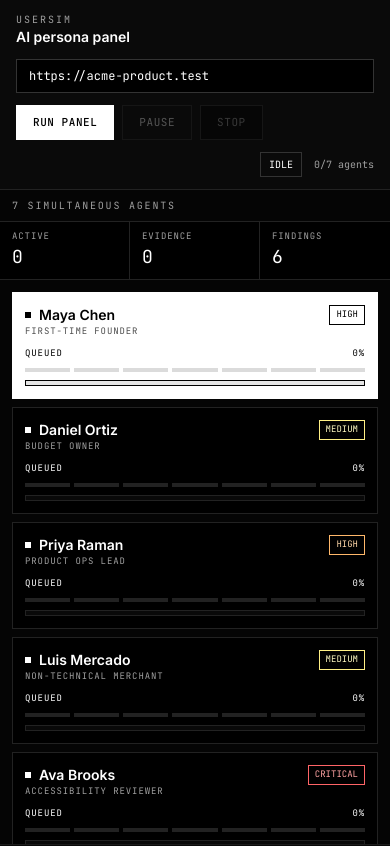
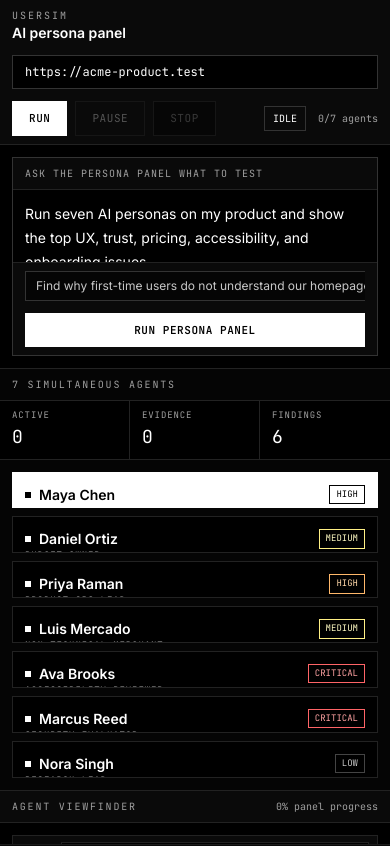
Before and after one commit to MianMMajid/StressBot, a Next.js app: page / in a window 390 px wide. Shown: the top 846 px of the page. Built offline with nearby package versions, Linux system fonts and the light colour scheme.

Commit message:
Add chat-first responsive demo layout

```diff
--- a/components/AgentViewfinder.tsx
+++ b/components/AgentViewfinder.tsx
@@ -47,13 +47,13 @@ export function AgentViewfinder({
 
   return (
     <div
-      className={`flex h-full min-h-[360px] flex-col border border-[#222222] bg-black ${
+      className={`flex h-full min-h-[340px] flex-col border border-[#222222] bg-black ${
         frozen ? "opacity-80" : ""
       }`}
     >
       <ChromeBar url={targetUrl} />
       <div className="grid min-h-0 flex-1 grid-cols-1 lg:grid-cols-[1fr_320px]">
-        <div className="relative min-h-[300px] overflow-hidden border-b border-[#222222] bg-[#050505] p-4 lg:border-b-0 lg:border-r">
+        <div className="relative min-h-[300px] overflow-hidden border-b border-[#222222] bg-[#050505] p-3 sm:p-4 lg:border-b-0 lg:border-r">
           <div
             className={`pointer-events-none absolute inset-x-0 top-0 h-20 border-y border-white/20 bg-white/5 ${
               running ? "live-scanline" : ""
@@ -119,7 +119,7 @@ export function AgentViewfinder({
               </div>
             </div>
 
-            <div className="grid flex-1 grid-rows-[auto_1fr_auto] gap-4 p-4">
+            <div className="grid flex-1 grid-rows-[auto_1fr_auto] gap-4 p-3 sm:p-4">
               <div className="grid grid-cols-3 gap-2">
                 {["Hero", "Proof", "Action"].map((label, index) => (
                   <div
@@ -142,7 +142,7 @@ export function AgentViewfinder({
                 <div className="border border-[#222222] bg-black p-4 text-sm leading-6 text-white">
                   {agent.browserScene}
                 </div>
-                <div className="grid grid-cols-3 gap-2">
+                <div className="grid grid-cols-1 gap-2 sm:grid-cols-3">
                   <div className="border border-[#222222] bg-black p-3">
                     <div className="mb-1 font-mono text-[9px] uppercase text-[#A0A0A0]">
                       Friction
--- a/components/UserSimApp.tsx
+++ b/components/UserSimApp.tsx
@@ -1,5 +1,6 @@
 "use client";
 
+import { useState } from "react";
 import { useSimulationEngine } from "@/hooks/useSimulationEngine";
 import { AgentViewfinder } from "@/components/AgentViewfinder";
 import { TelemetryTerminal } from "@/components/TelemetryTerminal";
@@ -17,7 +18,16 @@ const severityTone = {
   low: "border-[#444444] text-[#C8C8C8]",
 };
 
+const suggestedPrompts = [
+  "Find why first-time users do not understand our homepage.",
+  "Review pricing and tell me what blocks a budget owner.",
+  "Test this like an enterprise security buyer before signup.",
+];
+
 export function UserSimApp() {
+  const [chatPrompt, setChatPrompt] = useState(
+    "Run seven AI personas on my product and show the top UX, trust, pricing, accessibility, and onboarding issues."
+  );
   const {
     phase,
     targetUrl,
@@ -58,10 +68,20 @@ export function UserSimApp() {
     0
   );
 
+  const submitChatRun = () => {
+    const possibleUrl = chatPrompt.match(/https?:\/\/[^\s]+/)?.[0];
+    if (possibleUrl && phase !== "RUNNING") {
+      setTargetUrl(possibleUrl);
+    }
+    if (runEnabled) {
+      run();
+    }
+  };
+
   return (
-    <div className="flex min-h-[100dvh] flex-col bg-[#000000] text-white">
-      <header className="flex shrink-0 flex-wrap items-center gap-3 border-b border-[#222222] bg-[#0A0A0A] px-4 py-3">
-        <div className="flex min-w-[180px] flex-col">
+    <div className="flex min-h-[100dvh] flex-col overflow-hidden bg-[#000000] text-white">
+      <header className="flex shrink-0 flex-wrap items-center gap-3 border-b border-[#222222] bg-[#0A0A0A] px-3 py-2 sm:px-4 sm:py-3">
+        <div className="flex min-w-[150px] flex-col">
           <span className="font-mono text-[10px] uppercase tracking-[0.2em] text-[#A0A0A0]">
             UserSim
           </span>
@@ -70,7 +90,7 @@ export function UserSimApp() {
           </span>
         </div>
 
-        <div className="flex min-w-[240px] flex-1 items-center gap-2">
+        <div className="flex min-w-[220px] flex-1 items-center gap-2">
           <label className="sr-only" htmlFor="target-url">
             Target URL
           </label>
@@ -92,11 +112,11 @@ export function UserSimApp() {
         <div className="flex items-center gap-2">
           <button
             type="button"
-            onClick={run}
+            onClick={submitChatRun}
             disabled={!runEnabled}
             className="border border-white bg-white px-4 py-2 font-mono text-[11px] font-medium uppercase tracking-wider text-black transition-colors hover:bg-[#EAEAEA] disabled:cursor-not-allowed disabled:opacity-30"
           >
-            Run Panel
+            Run
           </button>
           <button
             type="button"
@@ -135,8 +155,59 @@ export function UserSimApp() {
         </div>
       </header>
 
-      <main className="grid min-h-0 flex-1 grid-cols-1 xl:grid-cols-[320px_1fr_380px]">
-        <aside className="flex min-h-[260px] flex-col border-b border-[#222222] bg-[#050505] xl:min-h-0 xl:border-b-0 xl:border-r">
+      <section className="shrink-0 border-b border-[#222222] bg-black px-3 py-3 sm:px-4">
+        <form
+          className="mx-auto grid max-w-6xl gap-3"
+          onSubmit={(event) => {
+            event.preventDefault();
+            submitChatRun();
+          }}
+        >
+          <div className="flex items-start gap-3">
+            <div className="mt-1 hidden h-7 w-7 shrink-0 border border-white bg-white text-center font-mono text-[10px] font-bold leading-7 text-black sm:block">
+              AI
+            </div>
+            <div className="min-w-0 flex-1 border border-[#333333] bg-[#0A0A0A]">
+              <div className="border-b border-[#222222] px-3 py-2 font-mono text-[10px] uppercase tracking-widest text-[#A0A0A0]">
+                Ask the persona panel what to test
+              </div>
+              <textarea
+                value={chatPrompt}
+                onChange={(event) => setChatPrompt(event.target.value)}
+                disabled={phase === "RUNNING"}
+                rows={2}
+                className="block max-h-28 min-h-16 w-full resize-none bg-black px-3 py-3 text-sm leading-6 text-white outline-none placeholder:text-[#777777] disabled:opacity-60"
+                placeholder="Example: Test https://myapp.com like a skeptical buyer and accessibility reviewer."
+              />
+              <div className="flex flex-col gap-2 border-t border-[#222222] px-3 py-2 md:flex-row md:items-center md:justify-between">
+                <div className="flex min-w-0 gap-2 overflow-x-auto pb-1 md:pb-0">
+                  {suggestedPrompts.map((prompt) => (
+                    <button
+                      key={prompt}
+                      type="button"
+                      onClick={() => setChatPrompt(prompt)}
+                      disabled={phase === "RUNNING"}
+                      className="shrink-0 border border-[#333333] bg-[#050505] px-2.5 py-1.5 text-left text-xs text-[#C8C8C8] hover:border-white hover:text-white disabled:opacity-50"
+                    >
+                      {prompt}
+                    </button>
+                  ))}
+                </div>
+                <button
+                  type="submit"
+                  disabled={!runEnabled}
+                  className="shrink-0 border border-white bg-white px-4 py-2 font-mono text-[11px] font-semibold uppercase tracking-wider text-black disabled:cursor-not-allowed disabled:opacity-30"
+                >
+                  Run Persona Panel
+                </button>
+              </div>
+            </div>
+          </div>
+        </form>
+      </section>
+
+      <main className="grid min-h-0 flex-1 grid-cols-1 overflow-y-auto lg:grid-cols-[280px_minmax(0,1fr)] xl:grid-cols-[300px_minmax(0,1fr)_360px]">
+        <aside className="flex min-h-[240px] flex-col border-b border-[#222222] bg-[#050505] lg:min-h-0 lg:border-b-0 lg:border-r">
           <div className="border-b border-[#222222] px-3 py-2">
             <h2 className="font-mono text-[10px] uppercase tracking-[0.18em] text-[#A0A0A0]">
               7 simultaneous agents
@@ -164,7 +235,7 @@ export function UserSimApp() {
               </div>
             </div>
           </div>
-          <div className="grid gap-2 overflow-y-auto p-3">
+          <div className="grid max-h-[330px] gap-2 overflow-y-auto p-3 lg:max-h-none">
             {agentRuns.map((agent) => (
               <button
                 key={agent.id}
@@ -262,7 +333,7 @@ export function UserSimApp() {
           </div>
         </aside>
 
-        <section className="flex min-h-[520px] flex-col border-b border-[#222222] xl:min-h-0 xl:border-b-0 xl:border-r">
+        <section className="flex min-h-[520px] flex-col border-b border-[#222222] lg:min-h-0 xl:border-b-0 xl:border-r">
           <div className="flex items-center justify-between gap-3 border-b border-[#222222] bg-[#0A0A0A] px-3 py-2">
             <h2 className="font-mono text-[10px] uppercase tracking-[0.18em] text-[#A0A0A0]">
               Agent viewfinder
@@ -283,7 +354,7 @@ export function UserSimApp() {
           </div>
         </section>
 
-        <aside className="flex min-h-[420px] flex-col bg-[#050505] xl:min-h-0">
+        <aside className="flex min-h-[420px] flex-col bg-[#050505] lg:col-span-2 xl:col-span-1 xl:min-h-0">
           <div className="border-b border-[#222222] bg-[#0A0A0A] px-3 py-2">
             <div className="flex items-center justify-between gap-3">
               <h2 className="font-mono text-[10px] uppercase tracking-[0.18em] text-[#A0A0A0]">
@@ -300,7 +371,7 @@ export function UserSimApp() {
               </span>
             </div>
           </div>
-          <div className="grid gap-2 overflow-y-auto p-3">
+          <div className="grid max-h-[360px] gap-2 overflow-y-auto p-3 sm:grid-cols-2 xl:max-h-none xl:grid-cols-1">
             {EXAMPLE_FINDINGS.map((finding, index) => {
               const agent = agentRuns.find((a) => a.id === finding.agentId);
               if (!agent) return null;
```
